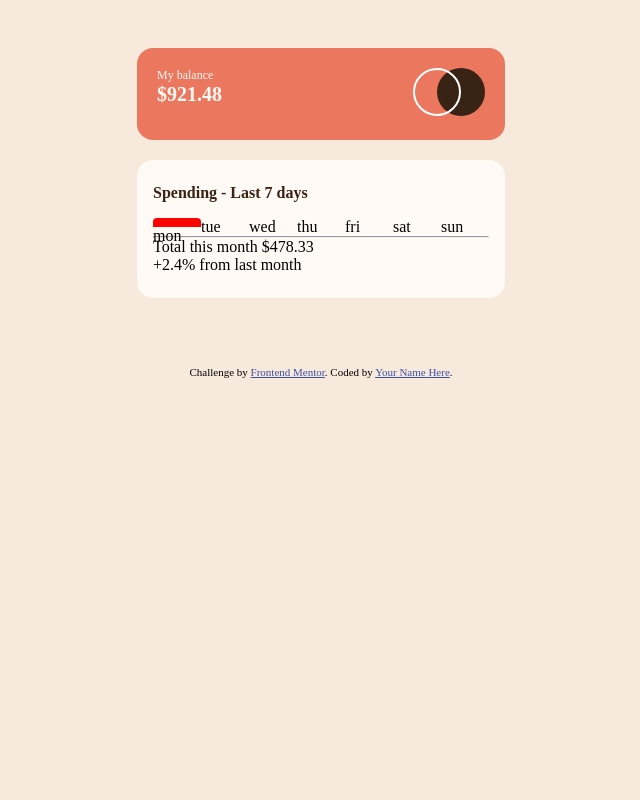
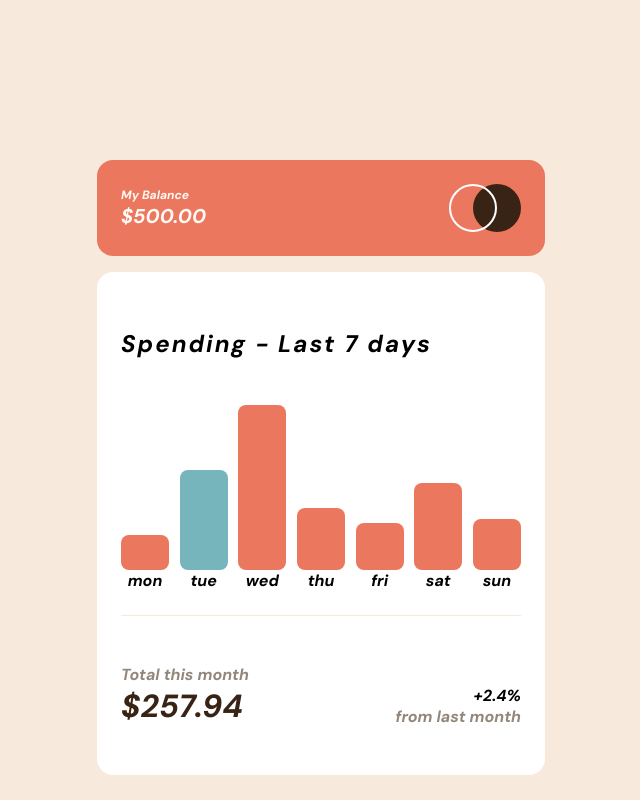
Before and after one commit to stephenlit/expenses-chart, a plain HTML site: page index.html in a window 1280 px wide. Shown: the whole page, without its empty margins (319-959 px from the left). Drawn offline with Linux system fonts and the light colour scheme.

Commit message:
initial commit

```diff
--- /dev/null
+++ b/barGraph.js
@@ -0,0 +1,76 @@
+const data = [
+  {
+    day: "mon",
+    amount: 17.45,
+  },
+  {
+    day: "tue",
+    amount: 34.91,
+  },
+  {
+    day: "wed",
+    amount: 82.36,
+  },
+  {
+    day: "thu",
+    amount: 31.07,
+  },
+  {
+    day: "fri",
+    amount: 23.39,
+  },
+  {
+    day: "sat",
+    amount: 43.28,
+  },
+  {
+    day: "sun",
+    amount: 25.48,
+  },
+];
+
+//get todays date
+const today = new Date();
+
+//get the three letter day from the date, and make it lowercase.
+const currentDay = today.toLocaleString("en-US", { weekday: "short" }).toLowerCase();
+
+//get the graph div from the page.
+const graph = document.querySelector(".graph");
+
+//get the totals div from the page.
+const totals = document.querySelector(".totals");
+
+//use reduce to find the totals of all the amounts in the array of objects.
+let totalResults = data.reduce((acc, curr) => acc + curr.amount,0);
+
+//Add the total amount to the totals div.
+totals.innerHTML = `$${totalResults}`;
+
+//Layout for the bars that will be added to the graph div
+//<div class="bar">
+//<div class="percent"></div>
+// <div class="label">mon</div>
+//</div>;
+
+
+//Loop through all the objects in the array and construct the bar layout for the graph.
+data.map((day) => {
+  let barDiv = document.createElement("div");
+  barDiv.classList.add("bar");
+  let percentDiv = document.createElement("div");
+
+  percentDiv.classList.add("percent");
+  percentDiv.setAttribute("style", "height:" + day.amount + "%");
+
+  if (day.day === currentDay) {
+    percentDiv.setAttribute("style", "background:var(--cyan)");
+  }
+  let labelDiv = document.createElement("div");
+  labelDiv.classList.add("label");
+  labelDiv.innerText = day.day;
+  barDiv.appendChild(percentDiv);
+  barDiv.appendChild(labelDiv);
+
+  graph.appendChild(barDiv);
+});
--- /dev/null
+++ b/block.css
@@ -0,0 +1,134 @@
+* {
+    padding: 0;
+    margin: 0;
+    box-sizing: border-box;
+}
+
+:root {
+    /*## Colors*/
+
+    /* ### Primary */
+
+    --soft-red: hsl(10, 79%, 65%);
+    --cyan: hsl(186, 34%, 60%);
+
+    /* ### Neutral */
+
+    --dark-brown: hsl(25, 47%, 15%);
+    --medium-brown: hsl(28, 10%, 53%);
+    --cream: hsl(27, 66%, 92%);
+    --very-pale-orange: hsl(33, 100%, 98%);
+}
+
+body {
+    display: flex;
+    justify-content: center;
+    align-items: center;
+    width: 100%;
+    height: 100svh;
+    background: var(--cream);
+    font-family: "DM Sans", sans-serif;
+    font-weight: 400;
+}
+
+.wrapper {
+    width: 28rem;
+    height: 30rem;
+    margin: 0 1rem;
+}
+
+.balance-container {
+    display: flex;
+    justify-content: space-between;
+    background: var(--soft-red);
+    align-items: center;
+    padding: 1.5rem;
+    border-radius: 1rem;
+    color: var(--very-pale-orange);
+}
+
+.balance-amount div:nth-child(1){
+    font-size: .75rem;
+}
+
+.balance-amount div:nth-child(2){
+    font-weight: bold;
+    font-size: 1.25rem;
+}
+
+.body-container {
+    background: white;
+    padding: 1.5rem 1.5rem 0 1.5rem;
+    margin-top: 1rem;
+    border-radius: 1rem;
+}
+
+.graph-heading {
+    font-size: 1.5rem;
+    letter-spacing: 2px;
+    margin: 2rem 0;
+}
+
+.graph {
+    display: flex;
+    justify-content: space-between;
+    width: 100%;
+    height: 200px;
+}
+
+.bar {
+    display: flex;
+    flex-direction: column;
+    justify-content: flex-end;
+    width: 12%;
+    height: 100%;
+}
+
+.percent {
+    height: 50%;
+    background: var(--soft-red);
+    border-radius: .5rem;
+}
+.label {
+    width: 100%;
+    text-align: center;
+}
+
+.total-container {
+    display: flex;
+    justify-content: space-between;
+    margin: 1.5rem 0;
+    border-top: solid 1px var(--cream);
+    padding: 3rem 0;
+}
+
+.total {
+    display: flex;
+    flex-direction: column;
+    font-size: 1rem;
+    color: var(--medium-brown);
+}
+
+.total span {
+    display: block;
+    font-size: 2rem;
+    color: var(--dark-brown);
+    font-weight: 700;
+}
+
+.stats {
+    display: flex;
+    flex-direction: column;
+    align-items: flex-end;
+    justify-content: flex-end;
+}
+
+.stats div:nth-child(1){
+    color: black;
+    font-weight: bold;
+}
+
+.stats div:nth-child(2) {
+    font-size: 1rem;
+    color: var(--medium-brown);
+}
--- a/chart.js
+++ /dev/null
@@ -1,32 +0,0 @@
-const graphDiv = document.querySelector('.graph');
-
-// function fetchData() {
-//     fetch('./data.json')
-//     .then((res) => {
-//         if (!res.ok) {
-//             throw new Error(`HTTP error! Status: ${res.status}`);
-//         }
-//         return res.json();
-//     })
-//     .catch((err) => {
-//         console.error("Unable to fetch data:", error);
-//     });
-// }
-
-const fetchData = async () => {
-    try {
-        const response = await fetch('./data.json');
-        return await response.json();
-    } catch (error) {
-        console.log(error);
-    }
-};
-
-const data = await fetchData();
-
-// const ul = document.createElement('div');
-// const li = document.createElement('p')
-// li.innerHTML = data[0].day + data[0].amount;
-
-ul.appendChild(li);
-graphDiv.appendChild(ul);
--- a/data.json
+++ /dev/null
@@ -1,30 +0,0 @@
-[
-  {
-    "day": "mon",
-    "amount": 17.45
-  },
-  {
-    "day": "tue",
-    "amount": 34.91
-  },
-  {
-    "day": "wed",
-    "amount": 52.36
-  },
-  {
-    "day": "thu",
-    "amount": 31.07
-  },
-  {
-    "day": "fri",
-    "amount": 23.39
-  },
-  {
-    "day": "sat",
-    "amount": 43.28
-  },
-  {
-    "day": "sun",
-    "amount": 25.48
-  }
-]
--- a/index.html
+++ b/index.html
@@ -1,69 +1,42 @@
 <!doctype html>
 <html lang="en">
-
   <head>
     <meta charset="UTF-8" />
     <meta name="viewport" content="width=device-width, initial-scale=1.0" />
-  <!-- displays site properly based on user's device -->
-  <link rel="stylesheet" type="" href="styles.css" />
-  <link rel="icon" type="image/png" sizes="32x32" href="./images/favicon-32x32.png" />
+    <title>Document</title>
 
-  <title>Frontend Mentor | Expenses chart component</title>
-
-  <!-- Feel free to remove these styles or customise in your own stylesheet 👍 -->
-  <style>
-    .attribution {
-      font-size: 11px;
-      text-align: center;
-    }
-
-    .attribution a {
-      color: hsl(228, 45%, 44%);
-    }
-  </style>
+    <link rel="stylesheet" href="block.css" />
+    <link rel="preconnect" href="https://fonts.googleapis.com" />
+    <link rel="preconnect" href="https://fonts.gstatic.com" crossorigin />
+    <link
+      href="https://fonts.googleapis.com/css2?family=DM+Sans:ital,opsz,wght@1,9..40,700&display=swap"
+      rel="stylesheet"
+    />
   </head>
 
   <body>
     <div class="wrapper">
-    <div class="balance">
-      <div class="balance-title">
-        <span>My balance </span><span>$921.48</span>
+      <div class="balance-container">
+        <div class="balance-amount">
+          <div>My Balance</div>
+          <div>$500.00</div>
         </div>
-
-      <div>
         <img src="images/logo.svg" alt="" />
       </div>
+      <div class="body-container">
+        <div class="graph-heading">Spending - Last 7 days</div>
+        <div class="graph"></div>
+
+        <div class="total-container">
+          <div class="total">Total this month <span class="totals">$478.33</span></div>
+          <div class="stats">
+            <div>+2.4%</div>
+            <div>from last month</div>
           </div>
-    <div class="graph-container">
-      <div class="spending-title">Spending - Last 7 days</div>
-      <div class="graph">
-        <div class="bar">
-          <div class="graph_color">
-
-          </div>
-          mon
-        </div>
-        <div>tue</div>
-        <div>wed</div>
-        <div>thu</div>
-        <div>fri</div>
-        <div>sat</div>
-        <div>sun</div>
-      </div>
-      <hr />
-      <div>
-        <div>Total this month $478.33</div>
-        <div>+2.4% from last month</div>
         </div>
       </div>
     </div>
 
-  <div class="attribution">
-    Challenge by
-    <a href="https://www.frontendmentor.io?ref=challenge" target="_blank">Frontend Mentor</a>. Coded by <a href="#">Your
-      Name Here</a>.
-  </div>
-  <script type="module" src="chart.js"></script>
+    <script src="./barGraph.js"></script>
   </body>
-
 </html>
--- a/styles.css
+++ /dev/null
@@ -1,85 +0,0 @@
-* {
-  padding: 0;
-  margin: 0;
-  box-sizing: border-box;
-}
-
-:root {
-  /*## Colors*/
-
-  /* ### Primary */
-
-  --soft-red: hsl(10, 79%, 65%);
-  --cyan: hsl(186, 34%, 60%);
-
-  /* ### Neutral */
-
-  --dark-brown: hsl(25, 47%, 15%);
-  --medium-brown: hsl(28, 10%, 53%);
-  --cream: hsl(27, 66%, 92%);
-  --very-pale-orange: hsl(33, 100%, 98%);
-}
-
-body {
-  background-color: var(--cream);
-}
-
-.wrapper {
-  max-width: 25rem;
-  padding: 3rem 1rem;
-  margin: auto;
-}
-
-.graph-container {
-  background-color: var(--very-pale-orange);
-  border-radius: 1rem;
-  padding: 1.5rem 1rem;
-  margin: 1.25rem 0;
-}
-
-.spending-title {
-  font-size: 1rem;
-  font-weight: bold;
-  color: var(--dark-brown);
-  padding-bottom: 1rem;
-}
-
-.balance {
-  display: flex;
-  justify-content: space-between;
-  background: var(--soft-red);
-  padding: 1.25rem;
-  border-radius: 1rem;
-  color: var(--very-pale-orange);
-}
-
-.graph {
-  display: grid;
-  grid-template-columns: repeat(7, 1fr);
-  grid-auto-rows: 250px, 1fr;
-}
-
-.bar div:nth-child(1){
-  align-self: end;
-  height: 50%;
-  border-top-left-radius: .25rem;
-  border-top-right-radius: .25rem;
-  background: red;
-}
-
-
-
-.balance-title {
-  display: flex;
-  font-size: 0.875rem;
-  flex-direction: column;
-}
-
-.balance-title span:nth-child(1) {
-  font-size: 0.75rem;
-}
-
-.balance-title span:nth-child(2) {
-  font-size: 1.25rem;
-  font-weight: 600;
-}
```
Also changed, not shown: data.js (added, +30 -0 lines), images/Screenshot.png (added), 2 other files. Lines whose indentation alone changed are shown as unchanged.
